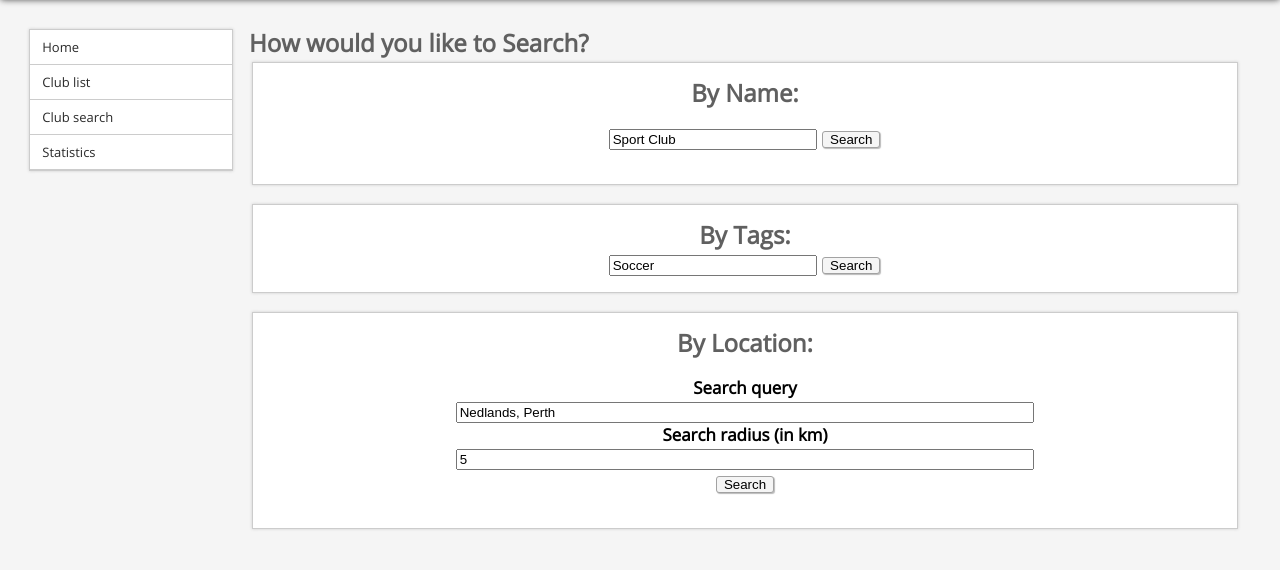
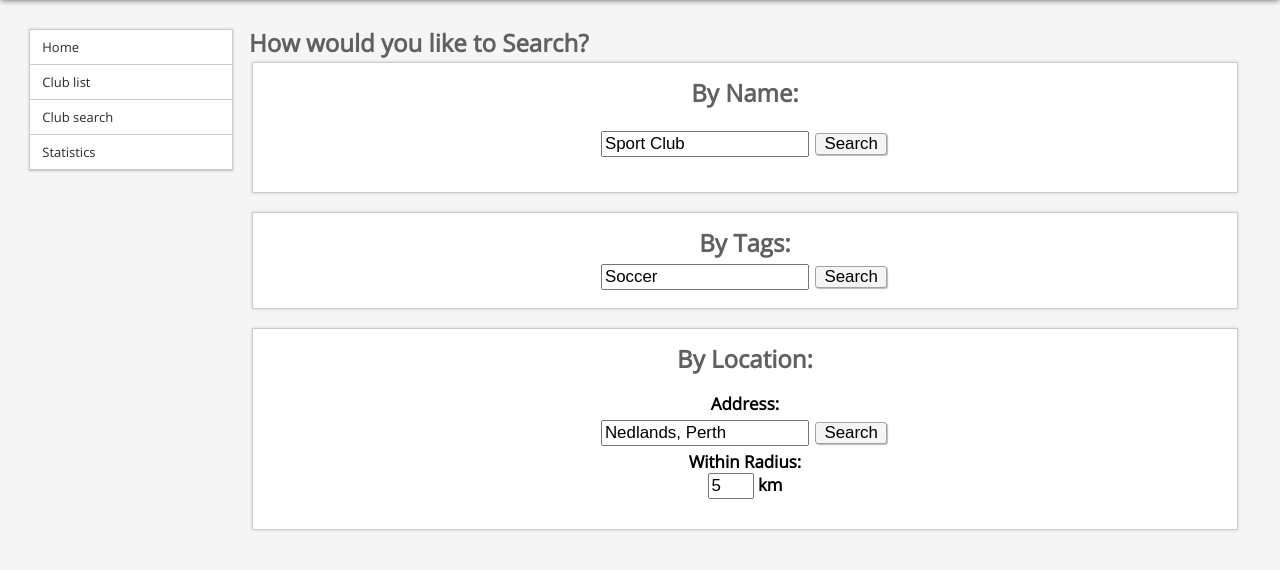
Before and after one commit to jtanx/CITS2232, a Django app: page /club/search in a window 1280 px wide. Shown: the part 101-671 px from the top of the page. Run offline with Django 3.2, Linux system fonts and the light colour scheme; parts of the project's set-up code (start-up, migrations or seed data) failed here and were passed over.

Commit message:
Making it look pretty :)

```diff
--- a/django/sportsrec/templates/sportsrec/membership_list.html
+++ b/django/sportsrec/templates/sportsrec/membership_list.html
@@ -15,6 +15,7 @@
         <th>Club</th>
         <th>Date Created</th>
         <th>Last paid</th>
+        <td>Revoke Membership</th>
       </tr>
     </thead>
     <tbody>
@@ -40,6 +41,11 @@
         </td>
         <td>{{membership.joined}}</td>
         <td>{{membership.last_paid | default:""}}</td>
+        <td class="clickable menu-hilight">
+          <a href="{% url 'sportsrec:membership_delete' pk=membership.id %}">
+            Revoke
+          </a>
+      </td>
       </tr>
       {% endfor %}
     </tbody>
--- a/django/sportsrec/templates/sportsrec/search.html
+++ b/django/sportsrec/templates/sportsrec/search.html
@@ -7,8 +7,8 @@
     <div class="large centre bold">
       <form action="{% url 'sportsrec:search_name' %}">
       <p>
-      <input id="name" type="textbox" name="query" value="Sport Club" style="width:200px;">
-      <input type="submit" value="Search">
+      <input id="name" type="textbox" name="query" value="Sport Club" style="width:200px;" class="normal">
+      <input type="submit" value="Search" class="normal">
       </p>
       </form>
     </div>
@@ -17,8 +17,8 @@
 <div class="widget">
 	<div class="title centre">By Tags:</div>
     <div class="large centre bold">
-      <input id="tags" type="textbox" value="Soccer" style="width:200px;">
-      <input type="submit" value="Search">
+      <input id="tags" type="textbox" value="Soccer" style="width:200px;" class="normal" title="Enter a comma separated list of tags">
+      <input type="submit" value="Search" class="normal">
     </div>
 </div>
 
@@ -27,11 +27,11 @@
     <div class="large centre bold">
     	<form action="{% url 'sportsrec:search_location' %}">
       <p>
-        <label for="name">Search query</label><br>
-        <input id="name" type="textbox" name="query" value="Nedlands, Perth" style="width:60%;"><br>
-        <label for="radius">Search radius (in km)</label><br>
-        <input id="radius" type="textbox" name="radius" value="5" style="width:60%;"><br>
-        <input type="submit" value="Search">
+        <label for="name">Address:</label><br>
+        <input id="name" type="textbox" name="query" value="Nedlands, Perth" style="width:200px;" class="normal">
+        <input type="submit" value="Search" class="normal"><br>
+        <label for="radius">Within Radius:</label><br>
+        <input id="radius" type="textbox" name="radius" value="5" style="width:4%;" class="normal"> km<br>
       </p>
       </form>
     </div>
--- a/django/sportsrec/templates/sportsrec/search_name.html
+++ b/django/sportsrec/templates/sportsrec/search_name.html
@@ -8,8 +8,8 @@
     <div class="large centre bold">
       <form action="{% url 'sportsrec:search_name' %}">
       <p>
-      <input id="name" type="textbox" name="query" value="{{query}}" style="width:200px;">
-      <input type="submit" value="Search">
+      <input id="name" type="textbox" name="query" value="{{query}}" style="width:200px;" class="normal">
+      <input type="submit" value="Search" class="normal">
       </p>
     </div>
 </div>
--- a/django/sportsrec/templates/sportsrec/user_club_list.html
+++ b/django/sportsrec/templates/sportsrec/user_club_list.html
@@ -13,6 +13,7 @@
         <th>Name</th>
         <th>Edit</th>
         <th>Member List</th>
+        <th>Edit</th>
         <th>Delete</th>
       </tr>
     </thead>
@@ -33,6 +34,11 @@
       <td class="clickable menu-hilight">
           <a href="{% url 'sportsrec:club_member_list' pk=club.id %}">
             List
+          </a>
+      </td>
+      <td class="clickable menu-hilight">
+          <a href="{% url 'sportsrec:club_edit' pk=club.id %}">
+            Edit
           </a>
       </td>
       <td class="clickable menu-hilight">
```
Also changed, not shown: django/sportsrec/templates/sportsrec/add_edit.html (+13 -2 lines), django/sportsrec/templates/sportsrec/member_list.html (+12 -0 lines), django/sportsrec/templates/sportsrec/search_location.html (+8 -7 lines).
